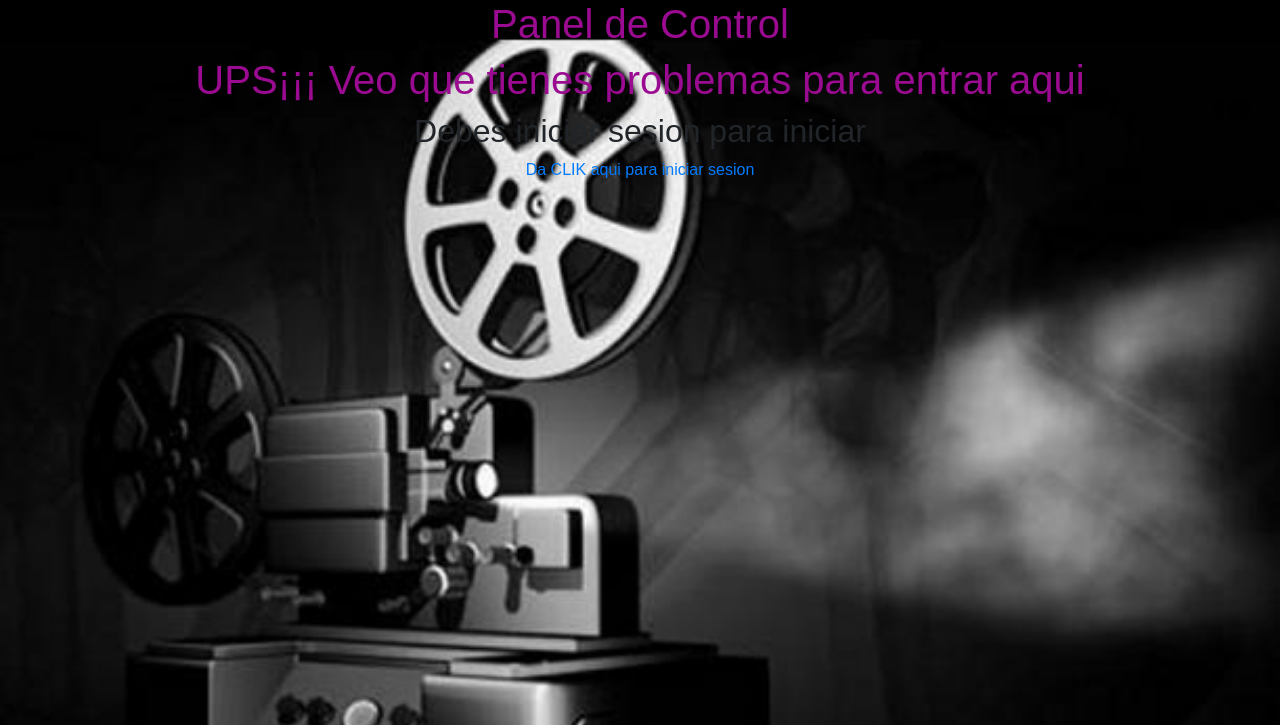
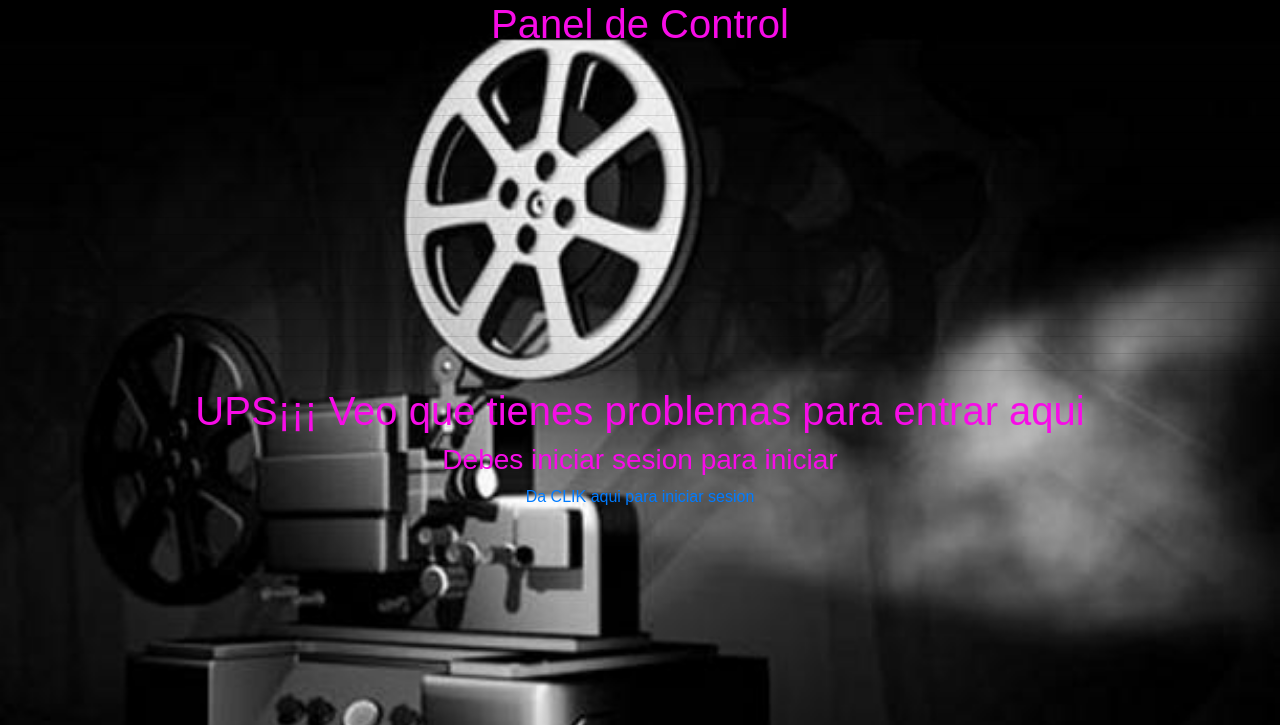
Before and after one commit to ClaudioRodHer/CineXilotzinV2, a PHP site: page /Admin/PaneldeControl.php in a window 1280 px wide. Shown: the top 725 px of the page. Run offline with PHP 8.4, Linux system fonts and the light colour scheme.

Commit message:
admincolor

```diff
--- a/Admin/PaneldeControl.php
+++ b/Admin/PaneldeControl.php
@@ -651,8 +651,10 @@
         <?php
             }
           }else {
-             echo "<center><H1>UPS¡¡¡ Veo que tienes problemas para entrar aqui</H1></center>";
-             echo "<center><H2>Debes iniciar sesion para iniciar<H2></center>";
+             echo "<hr><hr><hr><hr><hr><hr><hr><hr>
+             <hr><hr><hr><hr><hr><hr><hr><hr>
+             <hr><hr><hr><center><H1>UPS¡¡¡ Veo que tienes problemas para entrar aqui</H1></center>";
+             echo "<center><H3>Debes iniciar sesion para iniciar<H3></center>";
              echo "<center><a href='../Login/Login.php'>Da CLIK aqui para iniciar sesion</a></center>";
          }
         ?>
--- a/CSS/Admin/Admin.css
+++ b/CSS/Admin/Admin.css
@@ -19,7 +19,10 @@ body{
     text-align: center;
 }
 h1{
-    color: #9b0b91;
+    color:#f70ce7;
+}
+h3{
+    color:#f70ce7   ;
 }
 
 main{
```
